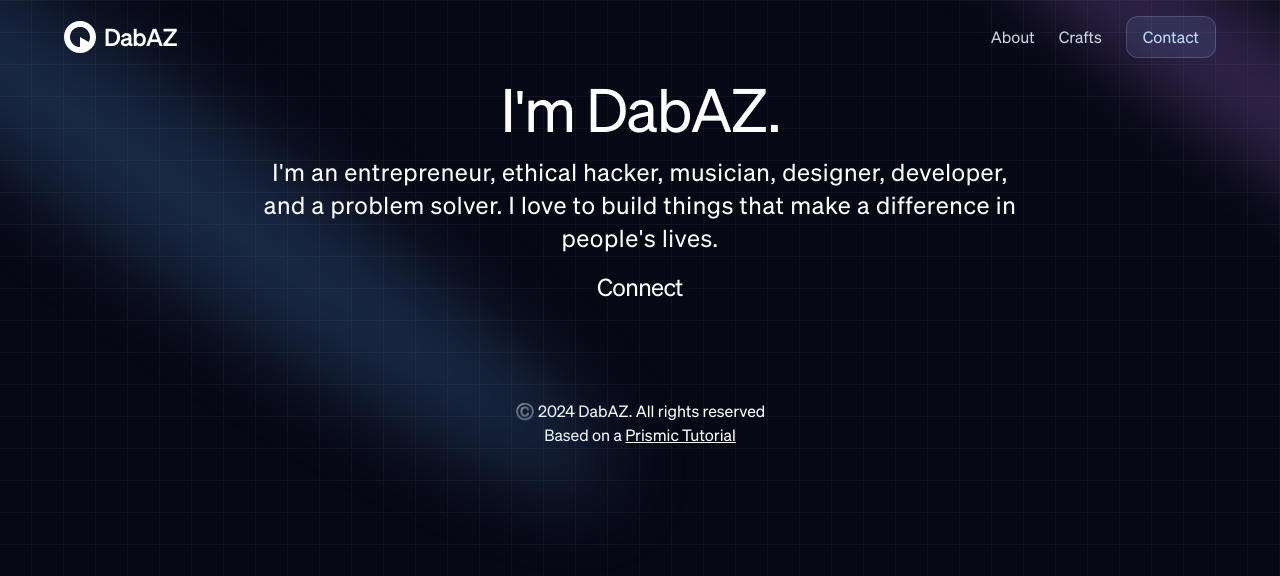
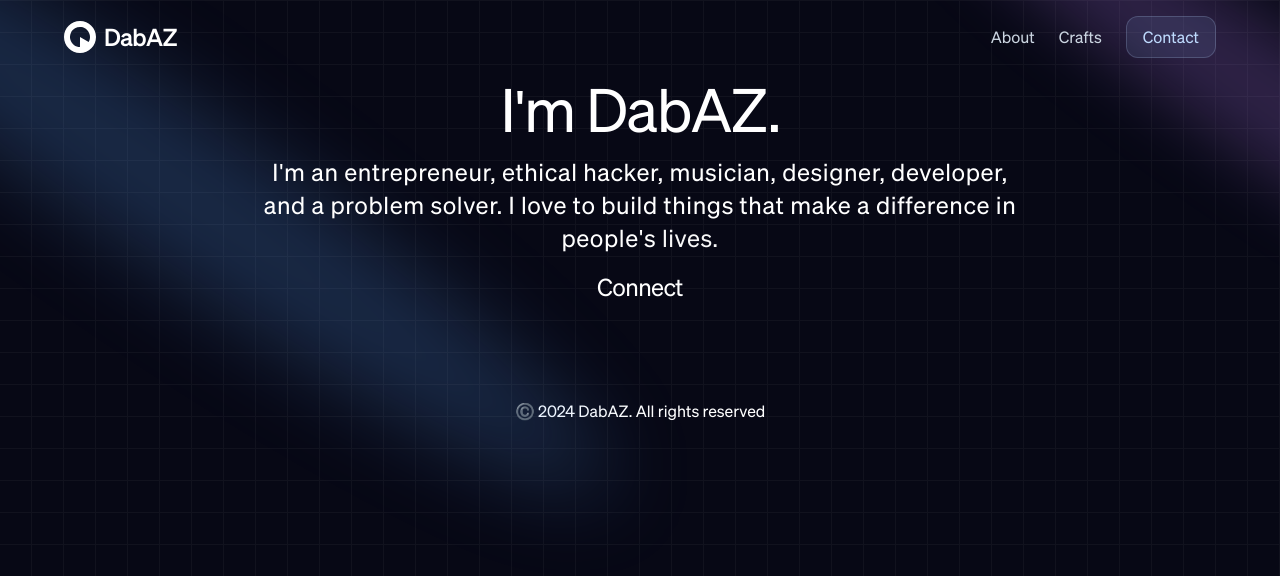
Before and after one commit to dabaz-official/dabaz-0.7.0, a Next.js app: page / in a window 1280 px wide. Shown: the top 576 px of the page. Built offline with nearby package versions, Linux system fonts and the light colour scheme; a web font is replaced by a local one.

Commit message:
chore: update footer

```diff
--- a/src/components/layout/Footer.tsx
+++ b/src/components/layout/Footer.tsx
@@ -1,15 +1,13 @@
 "use client";
 
 export default function Footer() {
+  const today = new Date();
+  const year = today.getFullYear();
+
   return (
     <footer className="w-full items-center justify-center text-center">
       <p className="mb-6">
-        ©️ 2024 DabAZ. All rights reserved
-        <br />
-        Based on a{" "}
-        <a href="https://youtu.be/Cc37uTnbEos?si=bDmUdVjN5Zh9Sz2Y" className="underline hover:text-slate-200 duration-200">
-          Prismic Tutorial
-        </a>
+        ©️ {year} DabAZ. All rights reserved
       </p>
     </footer>
   );
```
